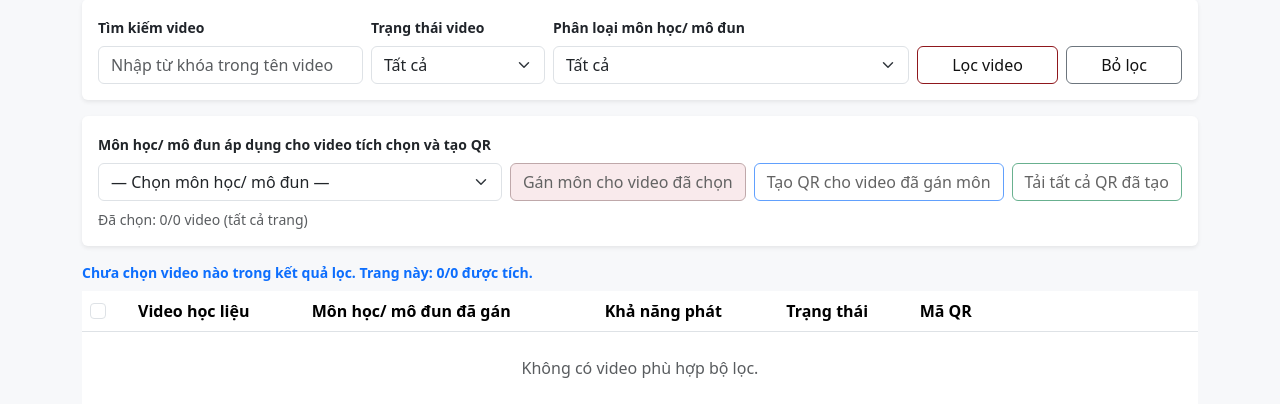
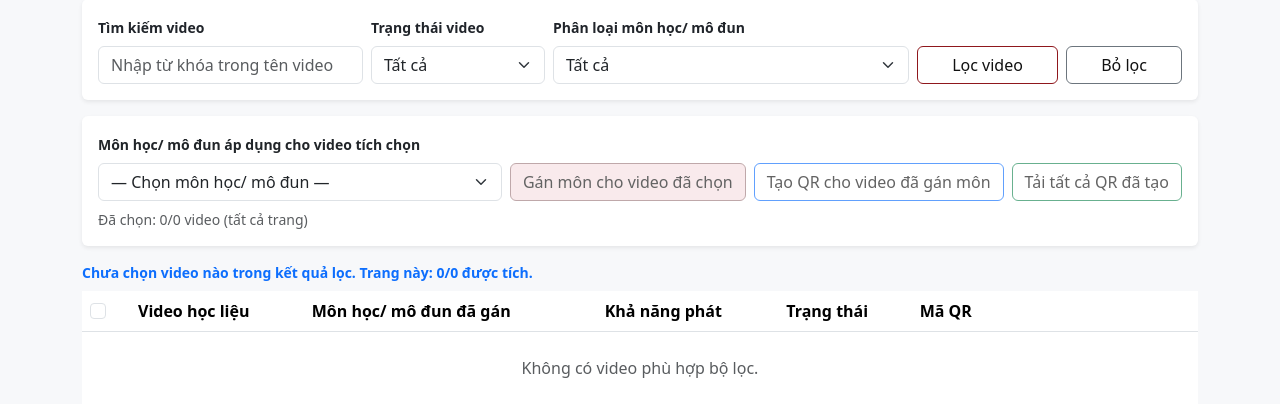
Before and after one commit to congviecanh1990-spec/slc-qr-learning-hub, a Python web app: template templates/videos.html in a window 1280 px wide. Shown: the part 897-1301 px from the top of the page. Run offline with Jinja, Linux system fonts and the light colour scheme; the template is opened without the code that fills it, so the values that code supplies are empty.

Commit message:
TEST: ghi rõ ô môn phía trên chỉ phục vụ gán môn cho video tích chọn

```diff
--- a/templates/videos.html
+++ b/templates/videos.html
@@ -175,7 +175,7 @@
     <div class="card shadow-sm mb-3">
       <div class="card-body d-flex flex-wrap gap-2 align-items-end">
         <div class="flex-grow-1" style="min-width:210px;max-width:420px">
-          <label class="form-label small">Môn học/ mô đun áp dụng cho video tích chọn và tạo QR</label>
+          <label class="form-label small">Môn học/ mô đun áp dụng cho video tích chọn</label>
           <select class="form-select" name="course_id">
             <option value="">— Chọn môn học/ mô đun —</option>
             {% for c in courses %}<option value="{{ c.id }}" data-assigned-video-count="{{ (course_assigned_video_counts|default({})).get(c.id, 0) }}" {{ 'selected' if (request.args.get('video_course_id')|int) == c.id else '' }}>{{ c.name }}</option>{% endfor %}
```
